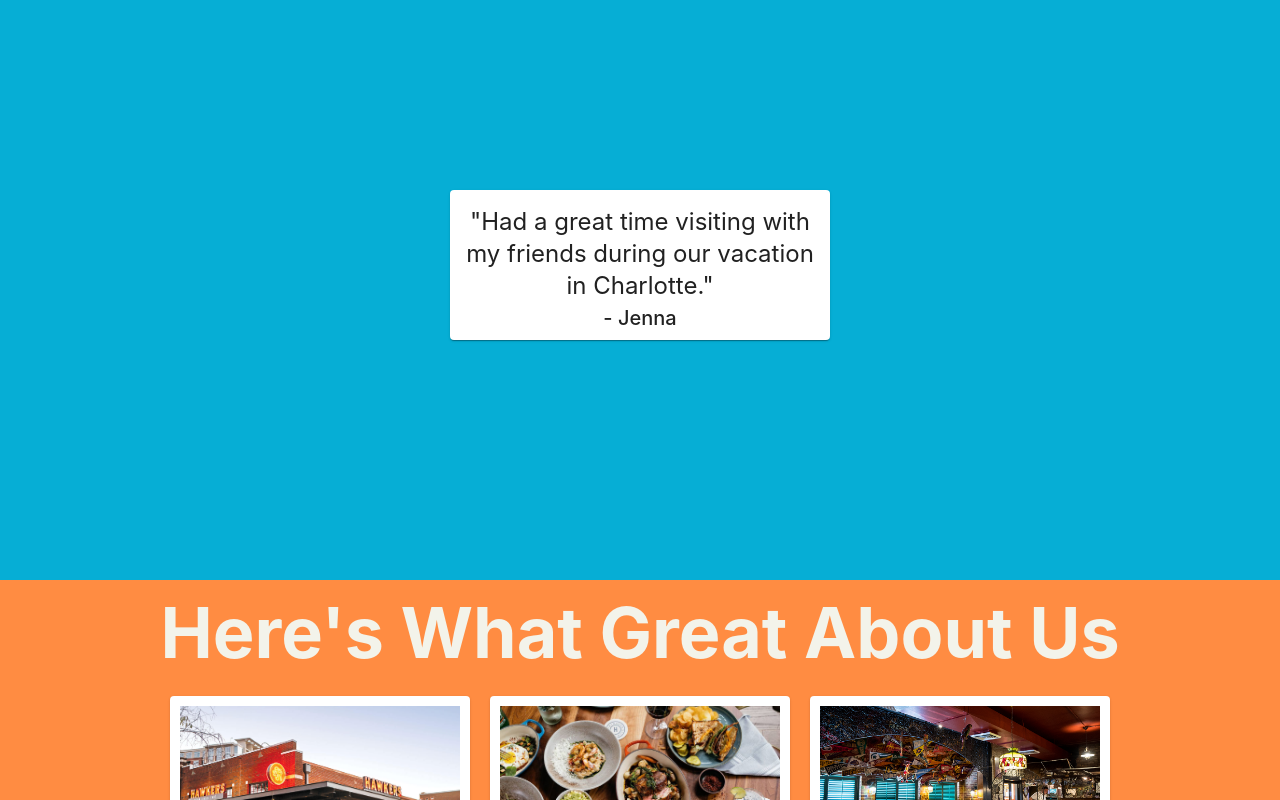
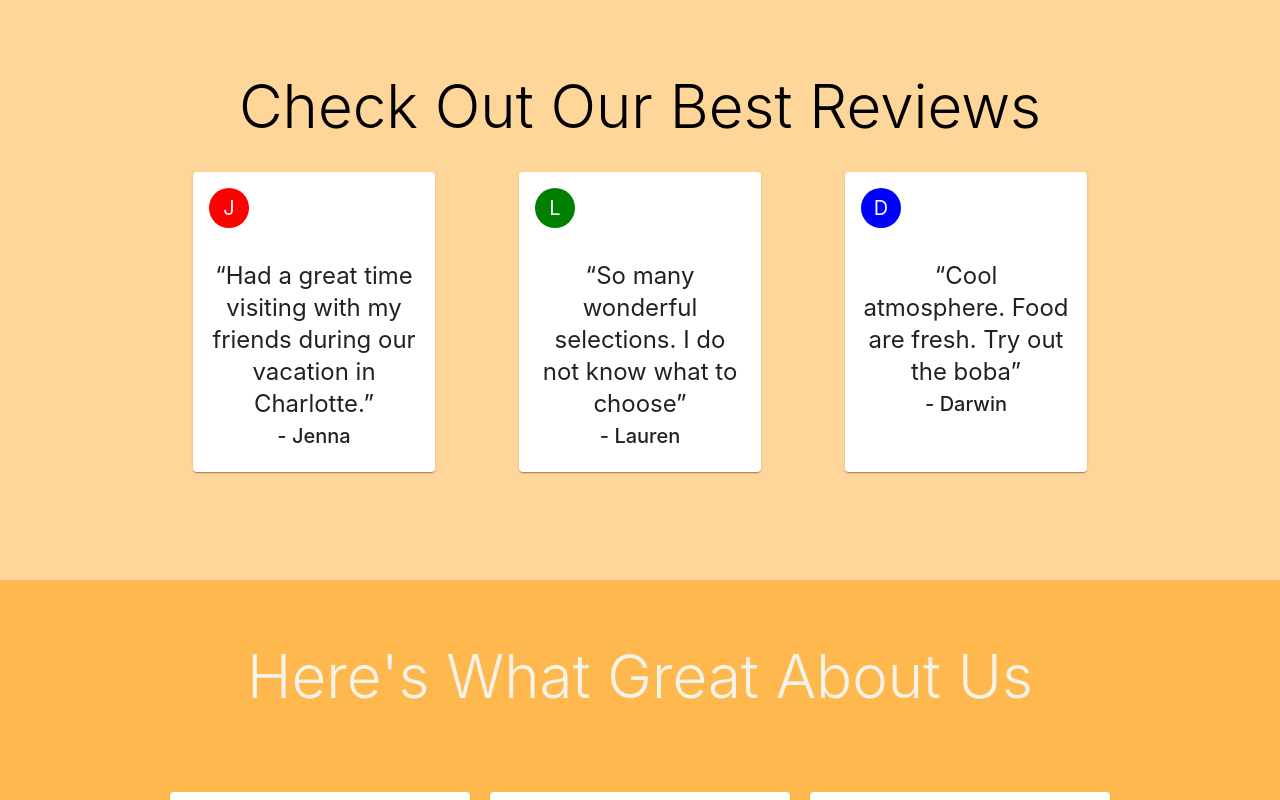
Before and after one commit to nguyenpham98/efood-client, a React (Create React App) app: page / in a window 1280 px wide. Shown: the part 640-1440 px from the top of the page. Built offline with nearby package versions, Linux system fonts and the light colour scheme.

Commit message:
fixed landing page, added logic for signup

```diff
--- a/src/App.js
+++ b/src/App.js
@@ -1,4 +1,4 @@
-import { createMuiTheme, makeStyles, ThemeProvider } from '@material-ui/core';
+import { createMuiTheme, makeStyles, ThemeProvider, responsiveFontSizes } from '@material-ui/core';
 import React, { useState } from 'react';
 import {BrowserRouter as Router, Switch, Route} from 'react-router-dom';
 import { CartContext } from './components/CartContext';
@@ -12,11 +12,10 @@ import Navbar from './components/Navbar';
 import Footer from './components/Footer';
 import Success from './components/Success';
 import NotFound from './components/NotFound'
-import Playground from './components/Playground';
 import Login from './components/entry/Login';
 import Signup from './components/entry/Signup';
 
-const theme = createMuiTheme({
+let theme = createMuiTheme({
   typography: {
     fontFamily: [
       '-apple-system',
@@ -32,7 +31,7 @@ const theme = createMuiTheme({
     ].join(','),
   },
 });
-
+theme = responsiveFontSizes(theme)
 
 
 const useStyles = makeStyles(theme=>({
@@ -62,8 +61,6 @@ function App() {
                 <Route path="/success" component={Success}/>
                 <Route path="/login" component={Login}/>
                 <Route path="/signup" component={Signup}/>
-                {/* comment Playground out on production */}
-                <Route path="/fun" component={Playground}/>
                 <Route component={NotFound}/>
               </Switch>
           </div>
--- a/src/components/Home/Benefits.js
+++ b/src/components/Home/Benefits.js
@@ -6,12 +6,12 @@ import Benefit3 from '../../img/Home/benefit3.jpg'
 
 const useStyles= makeStyles(theme=>({
     container: {
-        backgroundColor:'#FF8C42',
+        backgroundColor:'#ffb84d',
         textAlign: 'center',
-        height: '800px',
+        height: '1000px',
         [theme.breakpoints.down("sm")]: {
-            height: '2000px',
-            padding: '0px 40px'
+            height: '2150px',
+            padding: '0px 10px'
         }
     },
     gridContainer:{
@@ -20,19 +20,19 @@ const useStyles= makeStyles(theme=>({
     },
     card:{
         padding: '10px',
-        marginLeft: '10px',
-        marginRight: '10px',
-        marginBottom: '10px'
+        margin: '0 10px 10px 10px'
 
     },
     cardMedia:{
         height: 200,
     },
     title:{
-        paddingTop: 10,
-        fontSize: 70,
-        fontWeight: 700,
-        color: '#F3f3ea'
+        padding: '60px 0',
+        fontWeight: 300,
+        color: '#F3f3ea',
+        [theme.breakpoints.down("sm")]: {
+            padding: '20px 0'
+        }
     }
 }))
 
@@ -40,7 +40,7 @@ const Benefits = () => {
     const classes = useStyles()
     return (
         <div className={classes.container}>
-            <Typography variant="h4" className={classes.title}>Here's What Great About Us</Typography><br/>
+            <Typography variant="h2" className={classes.title}>Here's What Great About Us</Typography><br/>
             <Grid container className={classes.gridContainer} >
                 <Grid item xs={12} md={3}>
                     <Card className={classes.card}>
--- a/src/components/Home/Bonus.js
+++ b/src/components/Home/Bonus.js
@@ -9,9 +9,9 @@ const useStyles = makeStyles(theme=>({
         display:'flex',
         justifyContent:'center',
         textAlign:'center',
-        backgroundColor: '#06AED5',
+        backgroundColor: '#ffd699',
         padding: '130px 0',
-        color: '#FFFFFF',
+        //color: '#000000',
         height: '400px',
         [theme.breakpoints.down("sm")]: {
             height: '800px',
--- a/src/components/Home/Hero.js
+++ b/src/components/Home/Hero.js
@@ -7,7 +7,7 @@ const useStyles = makeStyles((theme)=>({
     hero: {
         backgroundImage: `linear-gradient(rgba(0, 0, 0, 0.5), rgba(0, 0, 0, 0.5)), url(${hero})`,
         height: "500px",
-        backgroundPosition: "center",
+        backgroundPosition: "bottom 10% left 50%",
         backgroundRepeat: "no-repeat",
         backgroundSize: "cover",
         position: "relative",
--- a/src/components/Home/Social.js
+++ b/src/components/Home/Social.js
@@ -1,4 +1,4 @@
-import { Card, CardContent, makeStyles,  Typography } from '@material-ui/core'
+import { Card, CardContent, makeStyles,  Typography, Grid, CardHeader, Avatar } from '@material-ui/core'
 import React, {  useEffect, useState } from 'react'
 import {reviews} from '../constants/reviews'
 const useStyles = makeStyles(theme => ({
@@ -6,21 +6,32 @@ const useStyles = makeStyles(theme => ({
         overflowWrap: 'break-word',
         textAlign: 'center',
         height: '600px',
-        backgroundColor: '#06AED5',
+        backgroundColor: '#ffd699',
         padding: '10px 0px',
         [theme.breakpoints.down("sm")]: {
-            height: '200px',
+            height: '900px',
             textAlign: 'center',
         }
     },
     card: {
-        height:'150px',
-        margin: '220px 450px',
+        height:'300px',
+        margin: '30px',
 
         [theme.breakpoints.down("sm")]: {
-            height: '180px',
-            margin: '15px 80px'
+            height: '220px',
+            margin: '15px 10px',
+
         }
+    },
+    title: {
+
+        paddingTop: '100px',
+        fontWeight: 300,
+        [theme.breakpoints.down("sm")]: {
+            paddingTop: '10px'
+
+        }
+
     }
 }))
 
@@ -29,7 +40,7 @@ const Social = () => {
     const classes = useStyles();
     useEffect(()=>{
         let timer = setTimeout(() => {
-            if (index < reviews.length - 1) {
+            if (index < reviews.length - 3) {
                 setIndex(index + 1)
             }
             else setIndex(0);
@@ -41,13 +52,57 @@ const Social = () => {
 
     return (
         <div className={classes.container}>
+            <Typography variant="h2" className={classes.title}>Check Out Our Best Reviews</Typography>
 
-            <Card className={classes.card}>
-                <CardContent>
-                    <Typography variant="h5">"{reviews[index].text}"</Typography>
-                    <Typography variant="h6">- {reviews[index].author} </Typography>
-                </CardContent>
-            </Card>
+            <Grid container spacing={3} direction="row" justify="center" alignItems="center">
+                <Grid item xs={12} sm={3} >
+                    <Card className={classes.card}>
+                        <CardHeader
+                            avatar={
+                                <Avatar aria-label="initial" style={{backgroundColor: 'red'}}>
+                                    {reviews[index].author[0]}
+                                </Avatar>
+                            }
+                        />
+                        <CardContent>
+                            <Typography variant="h5">“{reviews[index].text}”</Typography>
+                            <Typography variant="h6">- {reviews[index].author} </Typography>
+                        </CardContent>
+                    </Card>
+                </Grid>
+                <Grid item xs={12} sm={3}>
+                    <Card className={classes.card}>
+                        <CardHeader
+                            avatar={
+                                <Avatar aria-label="initial" style={{ backgroundColor: 'green' }}>
+                                    {reviews[index+1].author[0]}
+                                </Avatar>
+                            }
+                        />
+                        <CardContent>
+                            <Typography variant="h5">“{reviews[index+1].text}”</Typography>
+                            <Typography variant="h6">- {reviews[index+1].author} </Typography>
+                        </CardContent>
+                    </Card>
+                </Grid>
+                <Grid item xs={12} sm={3}>
+                    <Card className={classes.card }>
+                        <CardHeader
+                            avatar={
+                                <Avatar aria-label="initial" style={{ backgroundColor: 'blue' }}>
+                                    {reviews[index+2].author[0]}
+                                </Avatar>
+                            }
+                        />
+                        <CardContent>
+                            <Typography variant="h5">“{reviews[index+2].text}”</Typography>
+                            <Typography variant="h6">- {reviews[index+2].author} </Typography>
+                        </CardContent>
+                    </Card>
+                </Grid>
+            </Grid>
+
+
         </div>
     )
 }
--- a/src/components/Playground.js
+++ /dev/null
@@ -1,37 +0,0 @@
-import React, { Fragment, useState } from "react";
-import { DatePicker, TimePicker, MuiPickersUtilsProvider } from "@material-ui/pickers";
-import DateFnsUtils from '@date-io/date-fns';
-
-
-const Playground = (props) => {
-    const [selectedDate, handleDateChange] = useState(new Date());
-    const [selectedTime, handleTimeChange] = useState(new Date());
-    return (
-        <div>
-
-        <MuiPickersUtilsProvider utils={DateFnsUtils}>
-            <Fragment>
-                <DatePicker
-                    variant="inline"
-                    label="Basic example"
-                    value={selectedDate}
-                    onChange={handleDateChange}
-                />
-                <TimePicker
-
-                    variant="inline"
-                    label="Inline mode"
-                    value={selectedTime}
-                    onChange={handleTimeChange}
-                />
-            </Fragment>
-            <br/>
-                {selectedDate.toLocaleDateString()}<br/>
-                {selectedTime.toLocaleTimeString([], { hour: '2-digit', minute: '2-digit'})}
-        </MuiPickersUtilsProvider>
-    </div>
-    );
-
-}
-
-export default Playground
--- a/src/components/Success.js
+++ b/src/components/Success.js
@@ -10,7 +10,7 @@ const useStyles = makeStyles((theme) => ({
     hero: {
         backgroundImage: `linear-gradient(rgba(0, 0, 0, 0.5), rgba(0, 0, 0, 0.5)), url(${hero})`,
         height: "500px",
-        backgroundPosition: "center",
+        backgroundPosition: "bottom 10% left 50%",
         backgroundRepeat: "no-repeat",
         backgroundSize: "cover",
         position: "relative",
--- a/src/components/entry/Login.js
+++ b/src/components/entry/Login.js
@@ -27,7 +27,7 @@ const useStyles = makeStyles((theme) => ({
         backgroundColor: theme.palette.secondary.main,
     },
     form: {
-        width: '100%', // Fix IE 11 issue.
+        width: '100%',
         marginTop: theme.spacing(1),
     },
     submit: {
```
Also changed, not shown: src/components/entry/Signup.js (+31 -3 lines).
